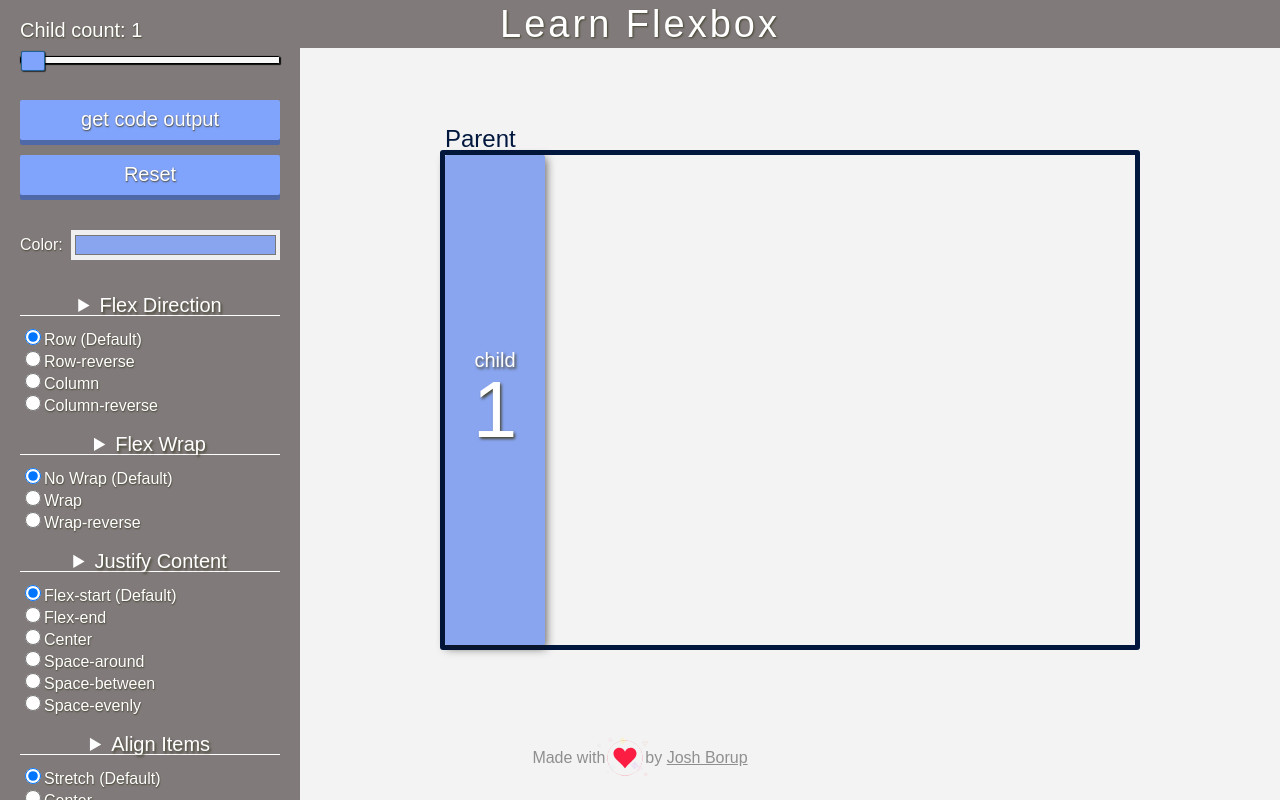
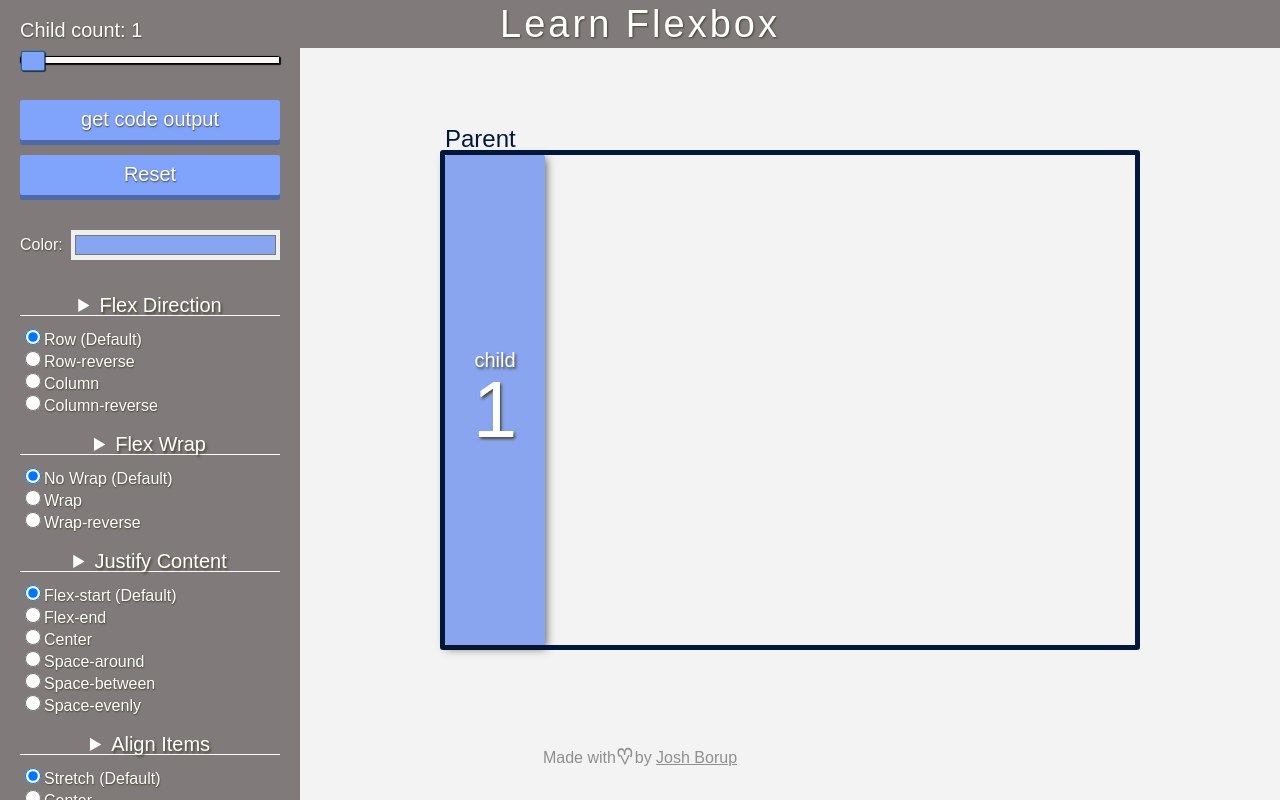
Before and after one commit to joshborup/learnflexbox.org, a React (Create React App) app: page / in a window 1280 px wide. Built offline with nearby package versions, Linux system fonts and the light colour scheme.

Commit message:
fixed attribution

```diff
--- a/src/App.css
+++ b/src/App.css
@@ -99,7 +99,11 @@
   .attribution a:hover {
     color: #5c5b5b; }
   .attribution .made-with {
-    margin-right: 40px; }
+    font-size: 20px;
+    letter-spacing: -4px;
+    transform: rotate(270deg);
+    margin: 0 2px;
+    font-family: 'Segoe UI', Tahoma, Geneva, Verdana, sans-serif; }
   .attribution h3 {
     display: flex;
     flex-direction: row;
--- a/src/App.js
+++ b/src/App.js
@@ -220,8 +220,8 @@ class App extends Component {
 
           <div className='attribution'>
           <div>
-            <h3 className='made-with'> Made with </h3>
-            <Lottie style={style} options={defaultOptions} height={70} width={70}/>
+            <h3> Made with </h3>
+           <h3 className='made-with'>&lt;3</h3>
           <h3>by</h3>
           <h3>&nbsp;<a href='https://www.joshborup.com'>Josh&nbsp;Borup</a> </h3>
           </div>
--- a/src/App.scss
+++ b/src/App.scss
@@ -134,7 +134,11 @@
         }
 
     .made-with{
-        margin-right: 40px;
+        font-size: 20px;
+        letter-spacing: -4px;
+        transform: rotate(270deg);
+        margin: 0 2px;
+        font-family: 'Segoe UI', Tahoma, Geneva, Verdana, sans-serif;
     }
 
     h3 {
```
